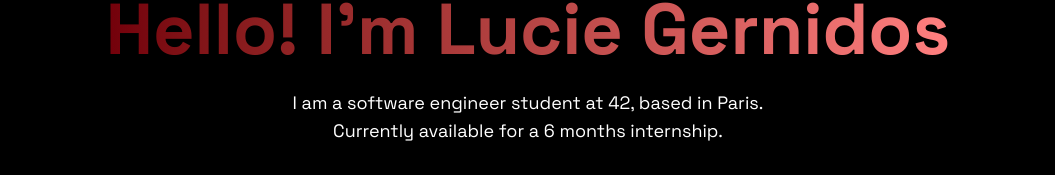
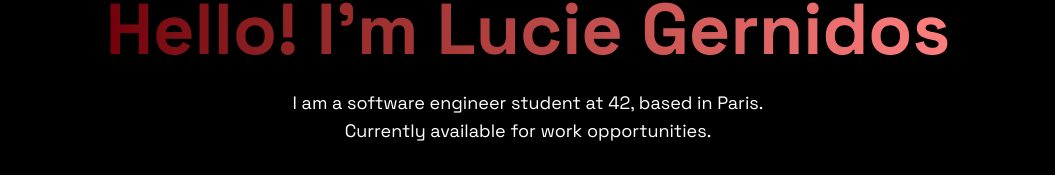
Before and after one commit to lgernido/portfolio, a React (Vite) app: page / in a window 1280 px wide. Shown: the part 290-465 px from the top of the page, without its empty margins (112-1167 px from the left). Built offline with nearby package versions, Linux system fonts and the light colour scheme.

Commit message:
update home

```diff
--- a/src/components/sections/Home.jsx
+++ b/src/components/sections/Home.jsx
@@ -10,7 +10,7 @@ export const Home = () => {
                     </h1>
                     <p className="text-white text-lg mb-8 max-w-lg mx-auto">
                         I am a software engineer student at 42, based in Paris.
-                        Currently available for a 6 months internship.
+                        Currently available for work opportunities.
                     </p>
                     <div className="flex justify-center space-x-4">
                         <a href="#projects" className="bg-[#73000a] text-white py-3 px-6 rounded font-medium transition relative overflow-hidden hover:-translate-y-0.5 hover:shadow-[0_0_15px_rgba(115, 0, 10, 0.4)]">
```
